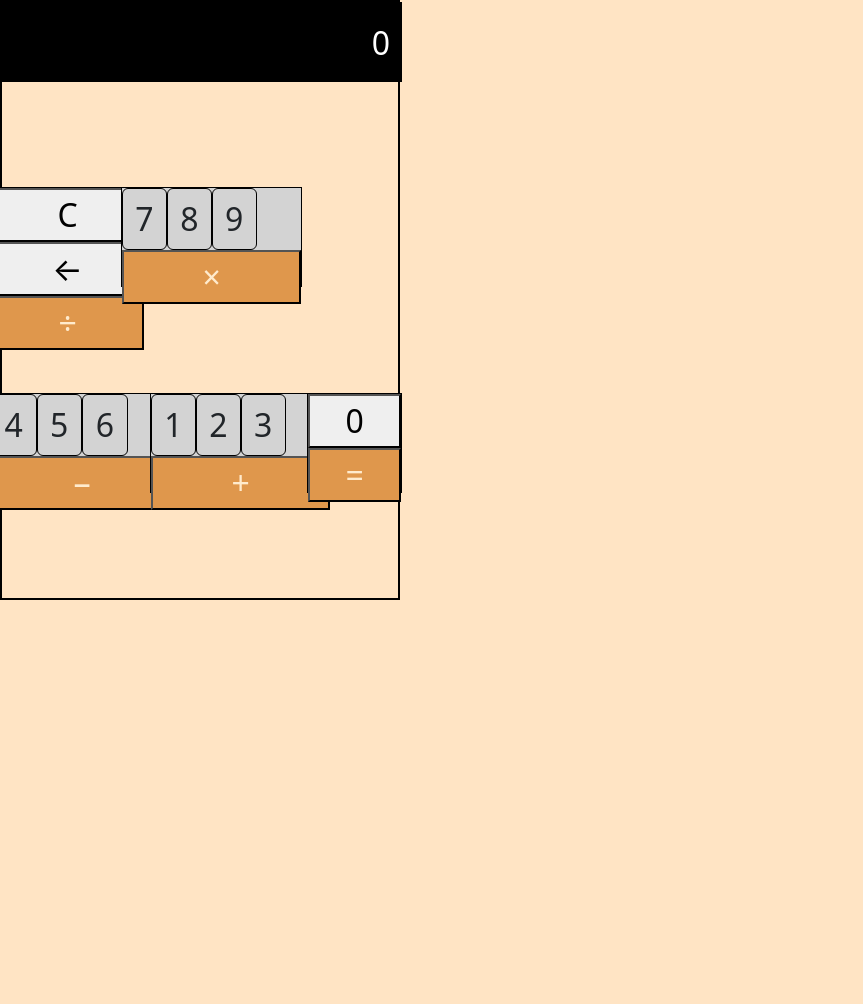
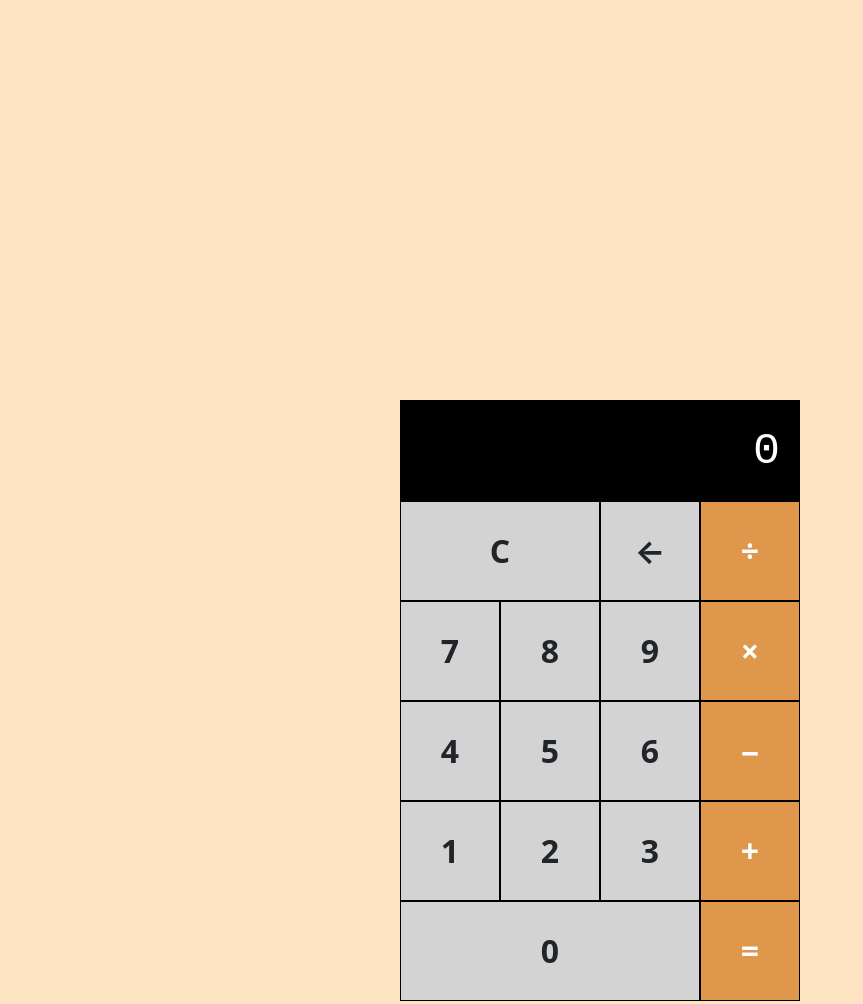
Before and after one commit to GregM1992/LAB-calculator, a plain HTML site: page index.html in a window 1280 px wide. Shown: the whole page, without its empty margins (0-863 px from the left). Before the commit the page ends 800 px from the top, so only its background shows below. Drawn offline with nearby package versions, Linux system fonts and the light colour scheme.

Commit message:
finally got it

```diff
--- a/index.html
+++ b/index.html
@@ -11,34 +11,34 @@
   <script src="main.js"></script>
   <div id="calculator">
     <div>
-      <input class="result" type="number" value="0">
+      <input class="row" class="result" type="number" value="0">
     </div>
     <div class="row">
-      <button id="c-btn">C</button>
-      <button id="arrow">&larr;</button>
-      <button class="c4">&divide;</button>
+      <button class="btn" id="c-btn">C</button>
+      <button class="btn" id="arrow">&larr;</button>
+      <button class="btn" id="c4">&divide;</button>
     </div>
     <div class="row">
-      <button class=btn>7</button>
-      <button class=btn>8</button>
-      <button class=btn>9</button>
-      <button class="c4">&times;</button>
+      <button class="btn">7</button>
+      <button class="btn">8</button>
+      <button class="btn">9</button>
+      <button class="btn" id="c4">&times;</button>
     </div>
     <div class="row">
       <button class="btn">4</button>
       <button class="btn">5</button>
       <button class="btn">6</button>
-      <button class="c4">&minus;</button>
+      <button class="btn" id="c4">&minus;</button>
     </div>
     <div class="row">
       <button class="btn">1</button>
       <button class="btn">2</button>
       <button class="btn">3</button>
-      <button class="c4">&plus;</button>
+      <button class="btn" id="c4">&plus;</button>
     </div>
     <div class="row">
-      <button id="zero">0</button>
-      <button class="c4">&equals;</button>
+      <button class="btn" id="zero">0</button>
+      <button class="btn" id="c4">&equals;</button>
     </div>
   </div>
 </body>
--- a/main.css
+++ b/main.css
@@ -1,67 +1,88 @@
 body{
-  background-color: bisque;
+background-color: bisque;
+  width: 400px;
+  margin: 400px;
+  border: 0 solid black;
 }
+
 #calculator{
   display: flex;
   flex-wrap: wrap;
+  justify-content:space-around;
+  border: 1px solid black;
   width: 400px;
   height: 600px;
-  border: 2px solid black;
 }
-.btn{
-  width: 25%;
-  border: 1px solid black;
-  text-align: center;
-  font-size: xx-large;
-  background-color:lightgray ;
 
-}
-.row{
-  display: flex;
-  height: 100px;
-  border: 1px solid black;
-  text-align: center;
-  font-size: xx-large;
-  background-color:lightgray ;
-
-}
-.btn:hover{
-  background:#ebebeb
-}
-.btn:active{
-  background:#bbbcbe
-}
-.symbol{
-  color: blanchedalmond;
- background-color:#df974c;
-}
-.c4:hover{
-  background:#dfb07e
-  }
-.c4:active{
-background:#dd8d37;
-}
-.c4{
-  color: blanchedalmond;
-  background-color: #df974c;
-}
 input{
+  font-family: monospace;
   background-color: black;
   color: white;
-  font-size: xx-large;
-  size: 80px;
-  width: 400px;
-  height: 80px;
-  border: hidden;
+  font-size: 45px;
+  width:100%;
+  border: 0px solid black;
   text-align: end;
+  padding-right: 20px;
 }
+
 input:focus{
   outline: none;
 }
 input::-webkit-outer-spin-button,
 input::-webkit-inner-spin-button{
   -webkit-appearance: none;
-  padding: 5px;
   border: none;
   margin: 0px;
 }
+
+.btn{
+  border-radius: 0px;
+  width: 25%;
+  height: 100px;
+  border: 1px solid black;
+  font-size: xx-large;
+  font-weight:600;
+  background-color:lightgray ;
+}
+
+.row{
+  display: flex;
+  width: 400px;
+  height: 100px;
+}
+
+.btn:hover{
+  background:#ebebeb
+}
+
+.btn:active{
+  background:#bbbcbe
+}
+
+#c4{
+  width: 25%;
+  background-color: #df974c;
+  font-size: xx-large;
+  color: white;
+}
+
+#c4:hover{
+  background:#dfb07e
+}
+
+#c4:active{
+background:#dd8d37;
+}
+
+#zero{
+flex: 3;
+}
+
+#c-btn{
+  flex: 2;
+}
+
+#arrow{
+  font-weight: bolder;
+  font-size: xx-large;
+}
```
